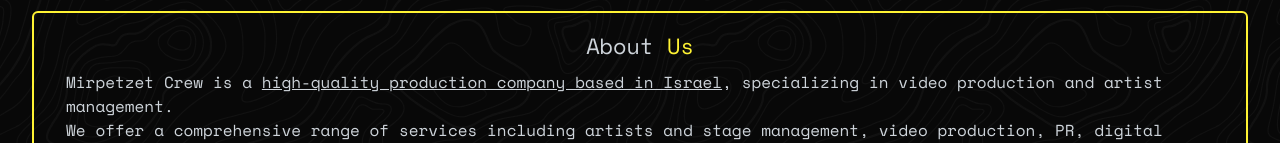
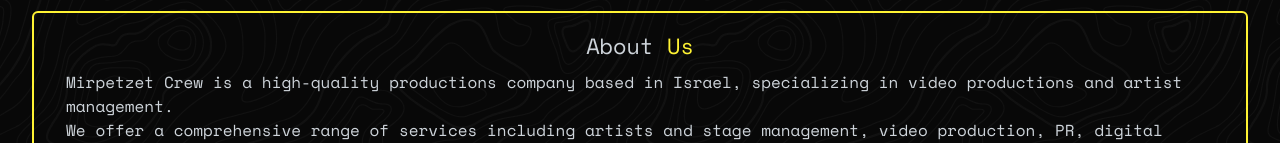
Before and after one commit to Mirpetzet/website, a plain HTML site: page index.html in a window 1280 px wide. Shown: the part 809-952 px from the top of the page. Drawn offline with Linux system fonts and the light colour scheme.

Commit message:
Update index.html

```diff
--- a/index.html
+++ b/index.html
@@ -107,7 +107,7 @@
             </h1>
 
             <span style="padding: 8px 16px;word-break:break-word;">
-                Mirpetzet Crew is a <u> high-quality production company based in Israel</u>, specializing in video production and artist management. </br>
+                Mirpetzet Crew is a high-quality productions company based in Israel, specializing in video productions and artist management. </br>
                 We offer a comprehensive range of services including artists and stage management, video production, PR, digital distribution, graphic design, and more. </br>
                 Our experienced team works tirelessly to manage every aspect of an artist's career with excellence. </br>
                 Contact us to learn more about our services and how we can help bring your vision to life.
```
